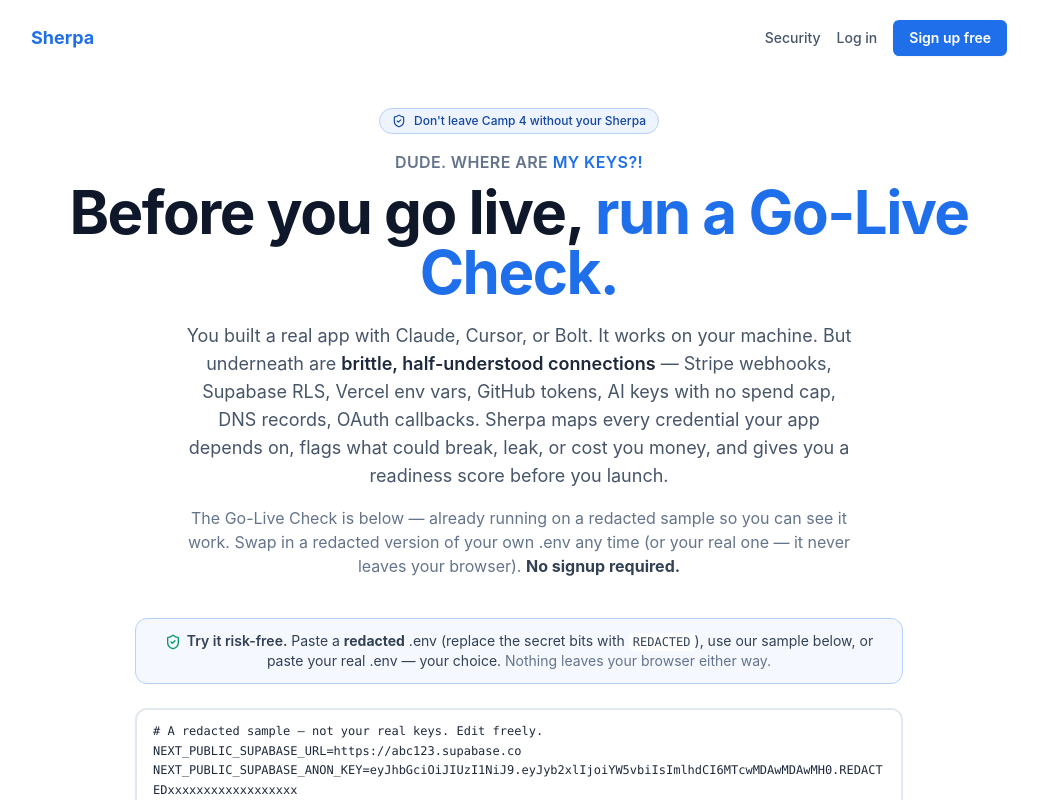
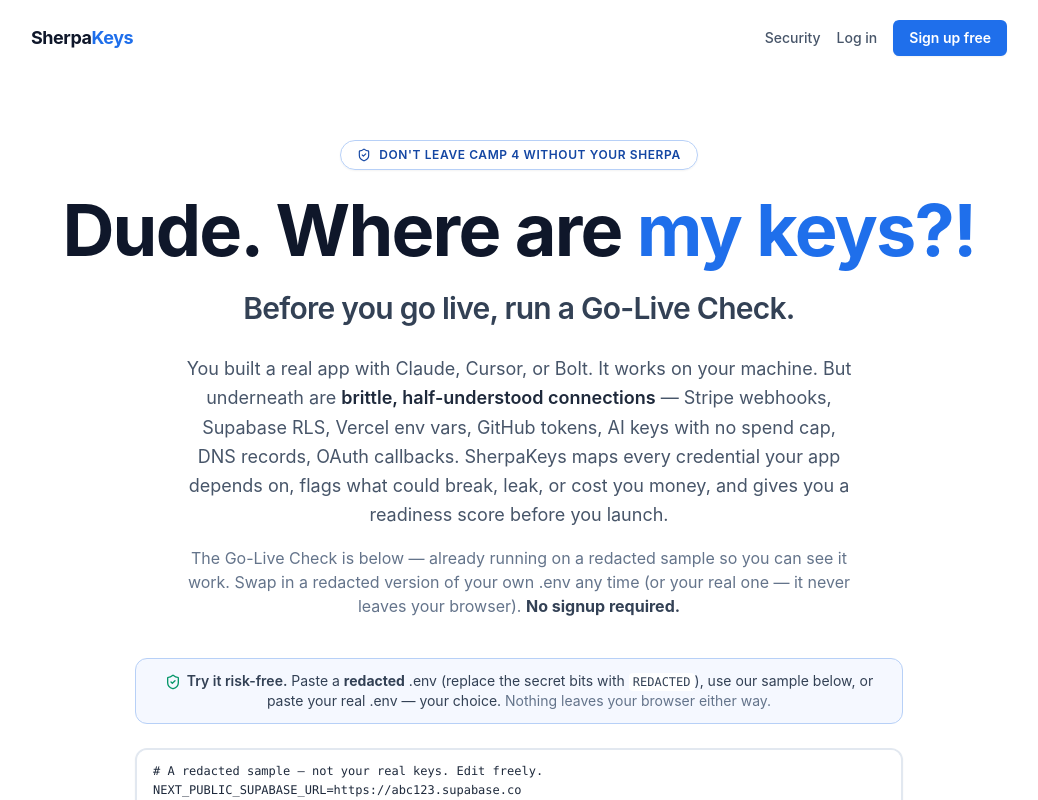
Before and after one commit to sdavis30731/sherpa, a Next.js app: page / in a window 1280 px wide. Shown: the top 800 px of the page, without its empty margins (121-1159 px from the left). Built offline with nearby package versions, Linux system fonts and the light colour scheme.

Commit message:
SHRP-041k SherpaKeys rebrand + H1 swap + hero polish

```diff
--- a/app/layout.tsx
+++ b/app/layout.tsx
@@ -3,9 +3,9 @@
 import { VaultKeyProvider } from "@/lib/vault-context";
 
 export const metadata: Metadata = {
-  title: "Sherpa — The keychain for vibe coders",
+  title: "SherpaKeys — Don't leave Camp 4 without your Sherpa",
   description:
-    "One safe place for every API key. Step-by-step rotation guides. Your AI agents can use them without ever seeing them.",
+    "Launch confidence for AI-built apps. Run a Go-Live Check on every credential your app depends on — before you ship. Zero-knowledge encrypted. Step-by-step rotation guides. Your AI agents can use them without ever seeing them.",
 };
 
 export default function RootLayout({
--- a/app/login/page.tsx
+++ b/app/login/page.tsx
@@ -44,7 +44,7 @@
   return (
     <main className="mx-auto flex min-h-full max-w-md flex-col justify-center px-6 py-16">
       <div className="mb-8 text-center">
-        <h1 className="text-3xl font-bold text-slate-900">Log in to Sherpa</h1>
+        <h1 className="text-3xl font-bold text-slate-900">Log in to SherpaKeys</h1>
         <p className="mt-2 text-sm text-slate-600">We&apos;ll email you a magic link.</p>
       </div>
 
--- a/app/page.tsx
+++ b/app/page.tsx
@@ -14,10 +14,20 @@
 
 export default function HomePage() {
   return (
-    <main className="mx-auto min-h-full max-w-5xl px-6 pb-24">
+    <main className="relative mx-auto min-h-full max-w-5xl px-6 pb-24">
+      {/* Soft gradient wash behind the hero — gives the top of the page a
+          sense of place without overwhelming the content. */}
+      <div
+        aria-hidden
+        className="pointer-events-none absolute inset-x-0 top-0 -z-10 h-[640px] bg-gradient-to-b from-sherpa-50/70 via-sherpa-50/20 to-transparent"
+      />
+
       {/* Top nav */}
       <nav className="flex items-center justify-between py-5">
-        <div className="text-lg font-bold text-sherpa-500">Sherpa</div>
+        <Link href="/" className="text-lg font-bold tracking-tight">
+          <span className="text-slate-900">Sherpa</span>
+          <span className="text-sherpa-500">Keys</span>
+        </Link>
         <div className="flex items-center gap-4 text-sm">
           <Link
             href="/security"
@@ -41,25 +51,25 @@
       </nav>
 
       {/* Hero */}
-      <section className="mt-8 text-center">
-        <div className="mb-4 inline-flex items-center gap-2 rounded-full border border-sherpa-200 bg-sherpa-50 px-3 py-1 text-xs font-medium text-sherpa-700">
+      <section className="mt-12 text-center sm:mt-16">
+        <div className="mb-6 inline-flex items-center gap-2 rounded-full border border-sherpa-200 bg-white/80 px-4 py-1.5 text-xs font-semibold uppercase tracking-wider text-sherpa-700 shadow-sm backdrop-blur-sm">
           <ShieldCheck className="h-3.5 w-3.5" /> Don&apos;t leave Camp 4 without your Sherpa
         </div>
-        <p className="mb-2 text-base font-semibold uppercase tracking-wide text-slate-500">
-          Dude. Where are <span className="text-sherpa-500">my keys?!</span>
+        <h1 className="text-balance text-5xl font-bold leading-[1.05] tracking-tight text-slate-900 sm:text-7xl">
+          Dude. Where are{" "}
+          <span className="text-sherpa-500">my keys?!</span>
+        </h1>
+        <p className="mx-auto mt-6 max-w-3xl text-balance text-2xl font-semibold leading-tight tracking-tight text-slate-700 sm:text-3xl">
+          Before you go live, run a Go-Live Check.
         </p>
-        <h1 className="text-5xl font-bold tracking-tight text-slate-900 sm:text-6xl">
-          Before you go live,{" "}
-          <span className="text-sherpa-500">run a Go-Live Check.</span>
-        </h1>
-        <p className="mx-auto mt-5 max-w-2xl text-lg text-slate-600">
+        <p className="mx-auto mt-7 max-w-2xl text-lg leading-relaxed text-slate-600">
           You built a real app with Claude, Cursor, or Bolt. It works on your
           machine. But underneath are{" "}
           <strong className="font-semibold text-slate-800">
             brittle, half-understood connections
           </strong>{" "}
           — Stripe webhooks, Supabase RLS, Vercel env vars, GitHub tokens,
-          AI keys with no spend cap, DNS records, OAuth callbacks. Sherpa
+          AI keys with no spend cap, DNS records, OAuth callbacks. SherpaKeys
           maps every credential your app depends on, flags what could break,
           leak, or cost you money, and gives you a readiness score before
           you launch.
@@ -95,7 +105,7 @@
               broke. Multiply by 8 services and you just lost a Saturday.
             </p>
             <p className="mt-4 text-lg text-slate-600">
-              Sherpa keeps a hand-maintained playbook for every service —
+              SherpaKeys keeps a hand-maintained playbook for every service —
               <strong className="font-semibold text-slate-800"> the exact
               URL, the exact scopes, the exact pitfalls</strong>, and a
               rotation checklist that takes 90 seconds instead of 90 minutes.
@@ -129,7 +139,7 @@
             </h2>
             <p className="mt-5 text-lg text-slate-600">
               Most password managers can technically decrypt your data if they
-              wanted to (or if they got hacked). Sherpa can&apos;t. Your
+              wanted to (or if they got hacked). SherpaKeys can&apos;t. Your
               passphrase never leaves your device. Your keys are encrypted in
               your browser with a key derived from that passphrase. By the
               time anything reaches our servers, it&apos;s already
@@ -174,12 +184,12 @@
               up in a screenshot.
             </p>
             <p className="mt-4 text-lg text-slate-600">
-              Sherpa is an{" "}
+              SherpaKeys is an{" "}
               <strong className="font-semibold text-slate-800">
                 MCP server
               </strong>
-              . Your AI asks Sherpa to make the diagnostic call. Sherpa uses
-              your key server-side, returns the answer, and{" "}
+              . Your AI asks SherpaKeys to make the diagnostic call.
+              SherpaKeys uses your key server-side, returns the answer, and{" "}
               <strong className="font-semibold text-slate-800">
                 the model never touches the secret.
               </strong>{" "}
@@ -225,7 +235,7 @@
           <BenefitCard
             icon={<Search className="h-5 w-5" />}
             title="Risk-flagged at import"
-            body="service_role with NEXT_PUBLIC_? sk_live_ in dev? Sherpa shouts before you ship."
+            body="service_role with NEXT_PUBLIC_? sk_live_ in dev? SherpaKeys shouts before you ship."
           />
           <BenefitCard
             icon={<RotateCw className="h-5 w-5" />}
@@ -483,7 +493,7 @@
         <Step done text="Click Roll key on the live secret" />
         <Step
           current
-          text="Paste the new sk_live_… here — Sherpa updates Vercel, Railway, and your local .env"
+          text="Paste the new sk_live_… here — SherpaKeys updates Vercel, Railway, and your local .env"
         />
         <Step text="Revoke the old key (90s window so production doesn't blink)" />
         <Step text="Mark rotated" />
@@ -552,7 +562,7 @@
         </div>
       </div>
       <div className="mt-3 text-[11px] leading-relaxed text-slate-400">
-        This is what Sherpa&apos;s servers see. Decryption happens in your
+        This is what SherpaKeys&apos;s servers see. Decryption happens in your
         browser, with a key derived from a passphrase only you know.
       </div>
     </div>
@@ -572,7 +582,7 @@
       </div>
       <div className="ml-6 rounded-2xl border border-sherpa-200 bg-sherpa-50 p-4 shadow-md">
         <div className="mb-2 flex items-center gap-1.5 text-[11px] font-semibold uppercase tracking-wide text-sherpa-700">
-          <Bot className="h-3 w-3" /> Claude → Sherpa MCP
+          <Bot className="h-3 w-3" /> Claude → SherpaKeys MCP
         </div>
         <div className="font-mono text-xs text-slate-700">
           sherpa_call_api(
--- a/app/security/page.tsx
+++ b/app/security/page.tsx
@@ -11,9 +11,9 @@
 } from "lucide-react";
 
 export const metadata = {
-  title: "Security — Sherpa",
+  title: "Security — SherpaKeys",
   description:
-    "How Sherpa's zero-knowledge architecture protects your API keys, webhook secrets, and DNS records. AES-256-GCM, Argon2id, BIP-39 recovery, and an MCP agent bridge that never lets models see plaintext.",
+    "How SherpaKeys' zero-knowledge architecture protects your API keys, webhook secrets, and DNS records. AES-256-GCM, Argon2id, BIP-39 recovery, and an MCP agent bridge that never lets models see plaintext.",
 };
 
 export default function SecurityPage() {
@@ -21,8 +21,9 @@
     <main className="mx-auto min-h-full max-w-4xl px-6 pb-24">
       {/* Top nav */}
       <nav className="flex items-center justify-between py-5">
-        <Link href="/" className="text-lg font-bold text-sherpa-500">
-          Sherpa
+        <Link href="/" className="text-lg font-bold tracking-tight">
+          <span className="text-slate-900">Sherpa</span>
+          <span className="text-sherpa-500">Keys</span>
         </Link>
         <div className="flex items-center gap-4 text-sm">
           <Link
@@ -52,7 +53,7 @@
           We can&apos;t read your keys. Here&apos;s how.
         </h1>
         <p className="mt-5 max-w-3xl text-lg text-slate-600">
-          Sherpa is built so that even our own database administrators
+          SherpaKeys is built so that even our own database administrators
           can&apos;t decrypt your credentials. This page walks through the
           actual cryptography — partly because some of you will want to verify
           our claims, and partly because security pages with no math
@@ -89,7 +90,7 @@
             strong passphrase in any human lifetime.
           </Bullet>
           <Bullet>
-            When Claude or Cursor calls Stripe through Sherpa, we decrypt
+            When Claude or Cursor calls Stripe through SherpaKeys, we decrypt
             server-side only long enough to make the API call.{" "}
             <strong className="font-semibold">
               The AI never sees the plaintext secret.
@@ -110,7 +111,7 @@
           touch our servers, so no insider, no compromised admin, and no
           subpoena can force us to hand over what we don&apos;t have. This
           architecture has been used by serious security products for over
-          a decade — Sherpa applies it specifically to developer
+          a decade — SherpaKeys applies it specifically to developer
           credentials.
         </p>
         <p className="mt-4">
@@ -195,7 +196,7 @@
           <Box
             tone="info"
             title="The setup (once)"
-            body="When you connect Cowork/Cursor/Codex to Sherpa, your browser unwraps an ephemeral agent session key and seals it with a server-held master key (AGENT_SESSION_MASTER_KEY). The sealed blob is stored. Your browser key is gone."
+            body="When you connect Cowork/Cursor/Codex to SherpaKeys, your browser unwraps an ephemeral agent session key and seals it with a server-held master key (AGENT_SESSION_MASTER_KEY). The sealed blob is stored. Your browser key is gone."
           />
           <Box
             tone="info"
@@ -213,7 +214,7 @@
       </Section>
 
       {/* Section 5: What we don't do (transparency) */}
-      <Section eyebrow="Honesty" title="What Sherpa is NOT">
+      <Section eyebrow="Honesty" title="What SherpaKeys is NOT">
         <ul className="space-y-3 text-base text-slate-700">
           <li className="flex items-start gap-3">
             <AlertTriangle className="mt-0.5 h-4 w-4 shrink-0 text-amber-500" />
@@ -229,7 +230,7 @@
               <strong>Not a substitute for HSMs.</strong> If you&apos;re
               storing nuclear launch codes or running a publicly-traded
               fintech, you need a hardware security module, not a SaaS vault.
-              Sherpa is for the credentials a solo founder actually has.
+              SherpaKeys is for the credentials a solo founder actually has.
             </span>
           </li>
           <li className="flex items-start gap-3">
--- a/app/signup/page.tsx
+++ b/app/signup/page.tsx
@@ -41,7 +41,7 @@
   return (
     <main className="mx-auto flex min-h-full max-w-md flex-col justify-center px-6 py-16">
       <div className="mb-8 text-center">
-        <h1 className="text-3xl font-bold text-slate-900">Create your Sherpa account</h1>
+        <h1 className="text-3xl font-bold text-slate-900">Create your SherpaKeys account</h1>
         <p className="mt-2 text-sm text-slate-600">
           Free for your first project. No credit card.
         </p>
@@ -89,7 +89,7 @@
       <div className="mt-8 space-y-3">
         <Reassure
           icon={<ShieldCheck className="h-4 w-4" />}
-          text="Sherpa never sees your passphrase."
+          text="SherpaKeys never sees your passphrase."
         />
         <Reassure
           icon={<KeyRound className="h-4 w-4" />}
@@ -97,7 +97,7 @@
         />
         <Reassure
           icon={<Bot className="h-4 w-4" />}
-          text="When Claude or Cursor uses a key, they never see it — Sherpa makes the API call for them."
+          text="When Claude or Cursor uses a key, they never see it — SherpaKeys makes the API call for them."
         />
       </div>
     </main>
--- a/app/vault/layout.tsx
+++ b/app/vault/layout.tsx
@@ -26,7 +26,10 @@
     <>
       <header className="border-b border-slate-200 bg-white">
         <div className="mx-auto flex max-w-5xl items-center justify-between px-6 py-3">
-          <div className="text-lg font-bold text-sherpa-500">Sherpa</div>
+          <div className="text-lg font-bold tracking-tight">
+            <span className="text-slate-900">Sherpa</span>
+            <span className="text-sherpa-500">Keys</span>
+          </div>
           <form action="/auth/logout" method="post">
             <button className="text-sm text-slate-600 hover:text-slate-900">
               Log out
--- a/app/vault/setup/page.tsx
+++ b/app/vault/setup/page.tsx
@@ -155,7 +155,7 @@
             <CardTitle>Choose a master passphrase</CardTitle>
           </CardHeader>
           <CardBody>
-            <Callout tone="warning" title="This is the one thing Sherpa cannot recover.">
+            <Callout tone="warning" title="This is the one thing SherpaKeys cannot recover.">
               Your passphrase encrypts everything in your vault. We never see it.
               If you forget it, you can use the recovery code you&apos;ll get on the
               next screen. If you lose both, your vault is unreadable.
```
